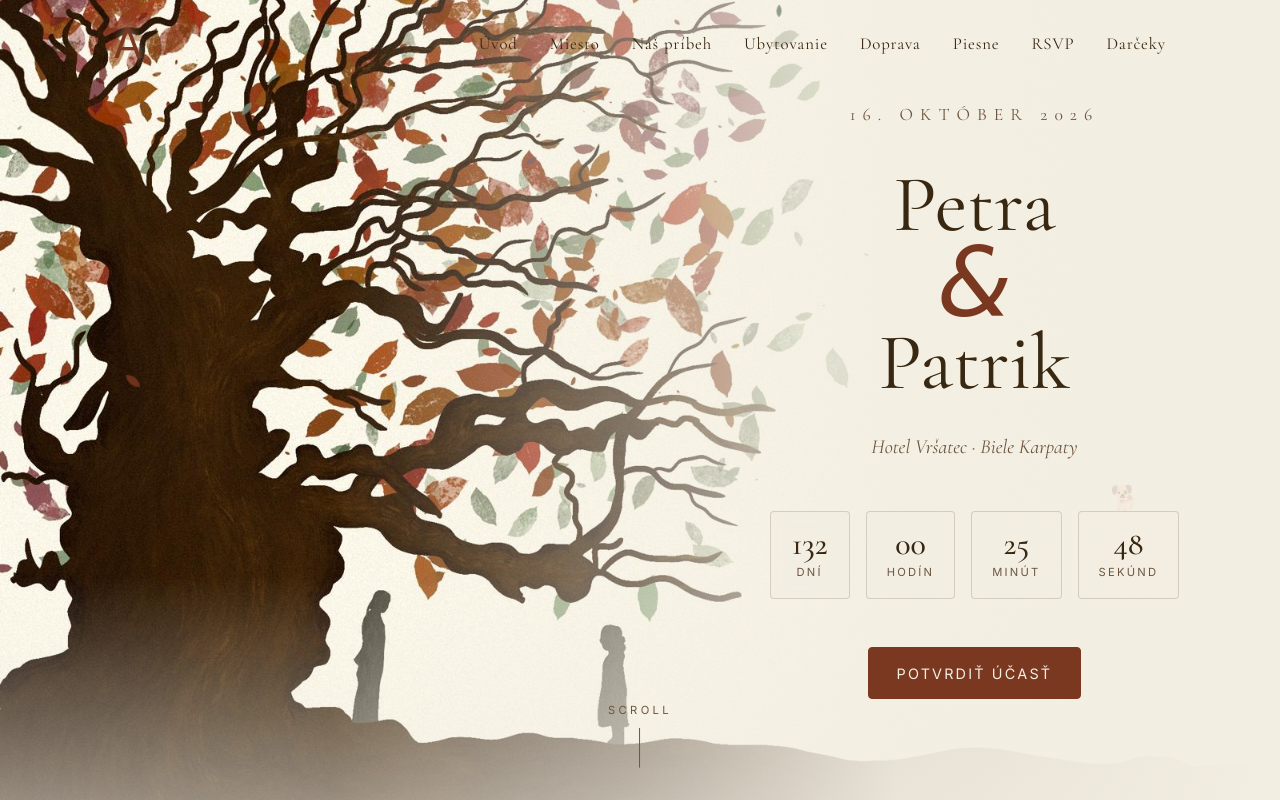
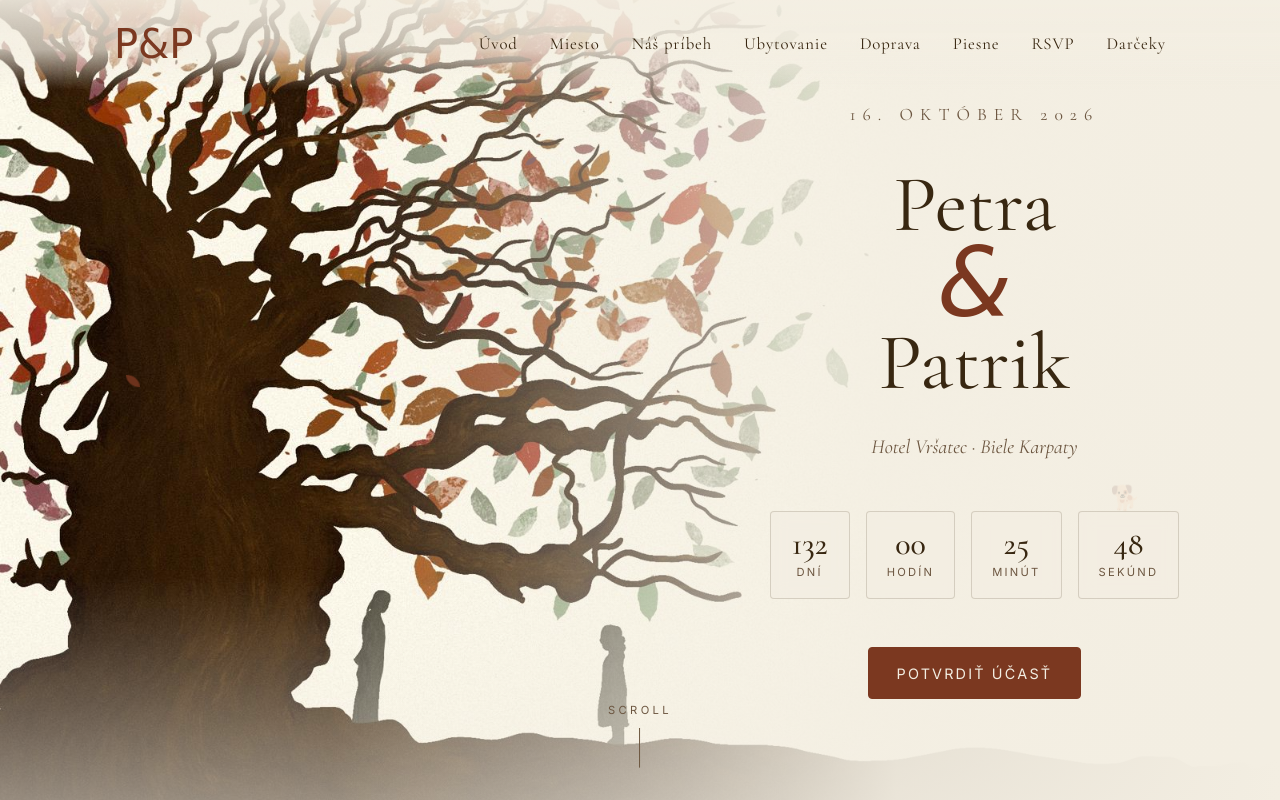
Before and after one commit to PadreSVK/weddingweb, a plain HTML site: page index.html in a window 1280 px wide. Shown: the top 800 px of the page. Drawn offline with nearby package versions, Linux system fonts and the light colour scheme; a web font is replaced by a local one.

Commit message:
feat: enhance navigation and body styles for improved readability and aesthetics

```diff
--- a/css/styles.css
+++ b/css/styles.css
@@ -75,6 +75,12 @@ body {
   right: 0;
   z-index: 100;
   padding: 1.5rem 0;
+  /* soft cream scrim so links stay legible over the leafy hero;
+     replaced by a solid bar once scrolled */
+  background: linear-gradient(180deg,
+    rgba(243, 238, 226, 0.92) 0%,
+    rgba(243, 238, 226, 0.72) 55%,
+    rgba(243, 238, 226, 0) 100%);
   transition: all 0.3s var(--ease);
 }
 
@@ -122,6 +128,7 @@ body {
   letter-spacing: 0.05em;
   transition: color 0.2s var(--ease);
   position: relative;
+  text-shadow: 0 1px 5px rgba(243, 238, 226, 0.75);
 }
 
 .nav__list a:hover {
--- a/index.html
+++ b/index.html
@@ -266,7 +266,7 @@
     <nav class="nav" :class="{ 'nav--scrolled': scrolled }">
       <div class="nav__inner">
         <a href="#uvod" class="nav__logo" @click="scrollTo('uvod', $event)">
-          <span class="logo-mark">A</span>
+          <span class="logo-mark">{{ config.couple.bride.charAt(0) }}&amp;{{ config.couple.groom.charAt(0) }}</span>
         </a>
         <button class="nav__toggle" @click="menuOpen = !menuOpen" aria-label="Menu">
           <span></span><span></span><span></span>
```
